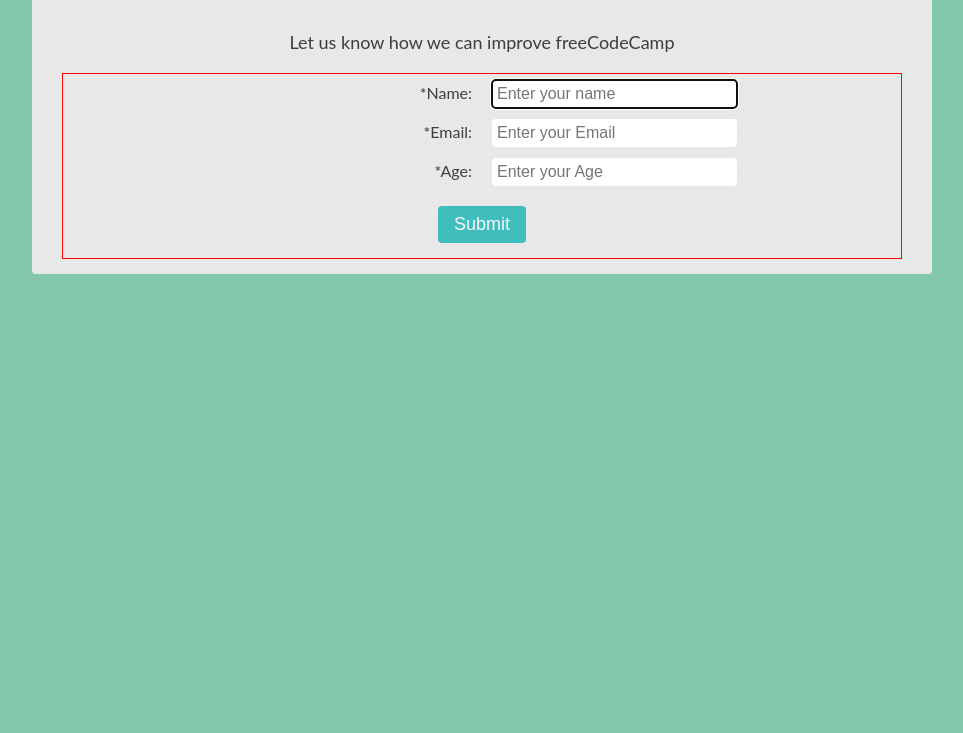
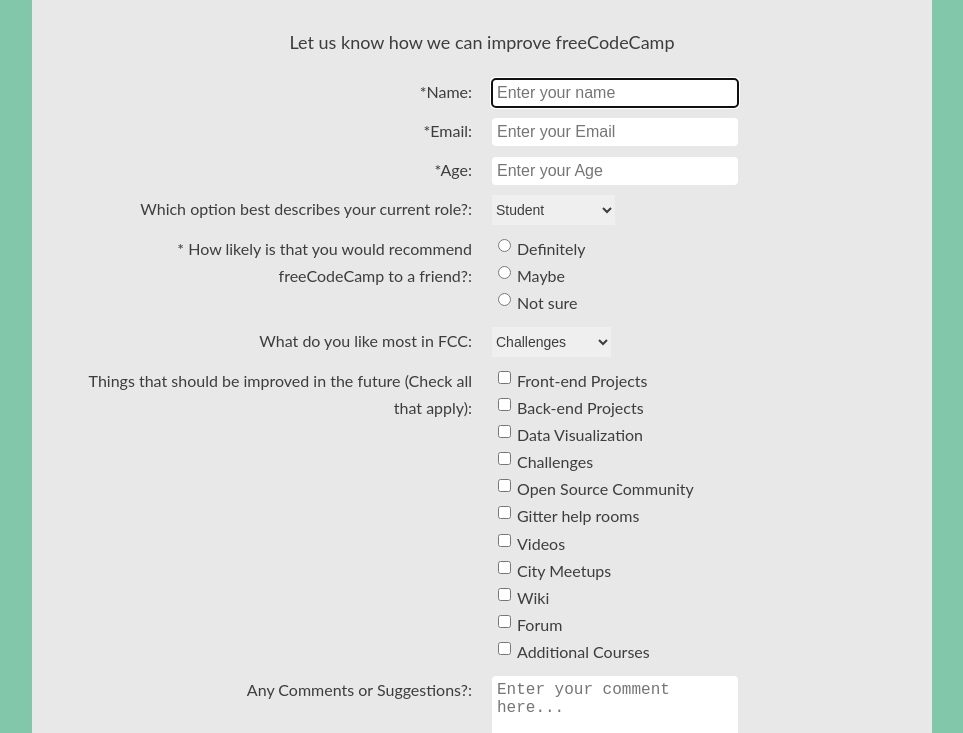
Before and after one commit to silvestrevivo/fcc-survey-form, a plain HTML site: page index.html in a window 1280 px wide. Shown: the part 67-800 px from the top of the page, without its empty margins (158-1121 px from the left). Drawn offline with Linux system fonts and the light colour scheme.

Commit message:
project finished and test passing

```diff
--- a/index.html
+++ b/index.html
@@ -8,29 +8,43 @@
     <link rel="stylesheet" href="style.css" />
   </head>
   <body>
-    <h1 id+>Survey Form</h1>
+    <h1 id="title">Survey Form</h1>
     <main>
       <p id="description">Let us know how we can improve freeCodeCamp</p>
       <form id="survey-form">
         <div id="form-template">
           <div class="left">
-            <label for="name-label">*Name:</label>
+            <label for="name-label" id="name-label">*Name:</label>
           </div>
           <div class="right">
-            <input type="text" name="name" id="name" required autofocus placeholder="Enter your name"/>
+            <input
+              type="text"
+              name="name"
+              id="name"
+              required
+              autofocus
+              placeholder="Enter your name"
+            />
           </div>
         </div>
         <div id="form-template">
           <div class="left">
-            <label for="email-label">*Email:</label>
+            <label for="email-label" id="email-label">*Email:</label>
           </div>
           <div class="right">
-            <input type="email" name="email" id="email" required autofocus placeholder="Enter your Email"/>
+            <input
+              type="email"
+              name="email"
+              id="email"
+              required
+              autofocus
+              placeholder="Enter your Email"
+            />
           </div>
         </div>
         <div id="form-template">
           <div class="left">
-            <label for="age-label">*Age:</label>
+            <label for="age-label" id="number-label">*Age:</label>
           </div>
           <div class="right">
             <input
@@ -45,6 +59,139 @@
             />
           </div>
         </div>
+        <div id="form-template">
+          <div class="left">
+            <label for="age-label"
+              >Which option best describes your current role?:</label
+            >
+          </div>
+          <div class="right">
+            <select name="" id="dropdown" autofocus>
+              <option value="Student" disabled>select an option</option>
+              <option value="Student">Student</option>
+              <option value="Full time job">Full time job</option>
+              <option value="Full time learner">Full time learner</option>
+              <option value="Prefer not to say">Prefer not to say</option>
+              <option value="Prefer not to say">Prefer not to say</option>
+              <option value="Other">Other</option>
+            </select>
+          </div>
+        </div>
+        <div id="form-template">
+          <div class="left">
+            <label for="age-label"
+              >* How likely is that you would recommend freeCodeCamp to a
+              friend?:</label
+            >
+          </div>
+          <div class="right">
+            <input
+              type="radio"
+              name="recomendation"
+              value="Definitely"
+              required
+            />Definitely<br />
+            <input
+              type="radio"
+              name="recomendation"
+              value="Maybe"
+              required
+            />Maybe<br />
+            <input
+              type="radio"
+              name="recomendation"
+              value="Data Visualization"
+              required
+            />Not sure<br />
+          </div>
+        </div>
+        <div id="form-template">
+          <div class="left">
+            <label for="age-label">What do you like most in FCC:</label>
+          </div>
+          <div class="right">
+            <select name="" id="dropdown" autofocus>
+              <option value="Student" disabled>select an option</option>
+              <option value="Student">Challenges</option>
+              <option value="Full time job">Projects</option>
+              <option value="Full time learner">Community</option>
+              <option value="Prefer not to say">Open source</option>
+            </select>
+          </div>
+        </div>
+        <div id="form-template">
+          <div class="left">
+            <label for="age-label"
+              >Things that should be improved in the future (Check all that
+              apply):</label
+            >
+          </div>
+          <div class="right">
+            <input
+              type="checkbox"
+              name="improvement"
+              value="Front-end Projects"
+            />Front-end Projects<br />
+            <input
+              type="checkbox"
+              name="improvement"
+              value="Back-end Projects"
+            />Back-end Projects<br />
+            <input
+              type="checkbox"
+              name="improvement"
+              value="Data Visualization"
+            />Data Visualization<br />
+            <input
+              type="checkbox"
+              name="improvement"
+              value="Challenges"
+            />Challenges<br />
+            <input
+              type="checkbox"
+              name="improvement"
+              value="Open Source Community"
+            />Open Source Community<br />
+            <input
+              type="checkbox"
+              name="improvement"
+              value="Gitter help rooms"
+            />Gitter help rooms<br />
+            <input
+              type="checkbox"
+              name="improvement"
+              value="Videos"
+            />Videos<br />
+            <input
+              type="checkbox"
+              name="improvement"
+              value="City Meetups"
+            />City Meetups<br />
+            <input type="checkbox" name="improvement" value="Wiki" />Wiki<br />
+            <input
+              type="checkbox"
+              name="improvement"
+              value="Forum"
+            />Forum<br />
+            <input
+              type="checkbox"
+              name="improvement"
+              value="Additional Courses"
+            />Additional Courses<br />
+          </div>
+        </div>
+        <div id="form-template">
+          <div class="left">
+            <label for="age-label">Any Comments or Suggestions?:</label>
+          </div>
+          <div class="right">
+            <textarea
+              cols="30"
+              rows="10"
+              placeholder="Enter your comment here..."
+            ></textarea>
+          </div>
+        </div>
         <button type="submit" id="submit">Submit</button>
       </form>
     </main>
--- a/style.css
+++ b/style.css
@@ -74,7 +74,6 @@ main{
 }
 
 #survey-form{
-  border: 1px solid red;
   overflow: auto;
 }
 
@@ -105,13 +104,30 @@ main{
   vertical-align: middle;
 }
 
-input{
+input, textarea{
   font-size: 16px;
   padding: 5px;
   color: #3d3d3d;
   border-radius: 4px;
   border: none;
   width: 60%;
+}
+
+textarea{
+  resize: none;
+}
+
+#dropdown{
+  color: #3d3d3d;
+  font-size: 14px;
+  border: none;
+  height: 30px;
+}
+
+input[type="radio"], input[type="checkbox"]{
+  display: inline-block;
+  width: 25px;
+  vertical-align: text-top;
 }
 
 button{
```
